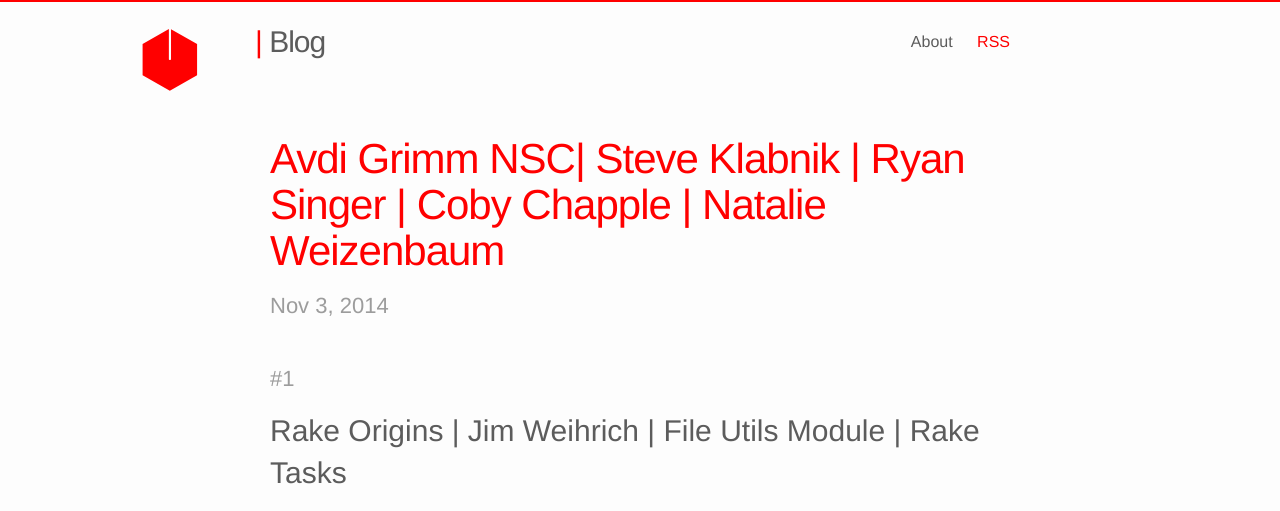
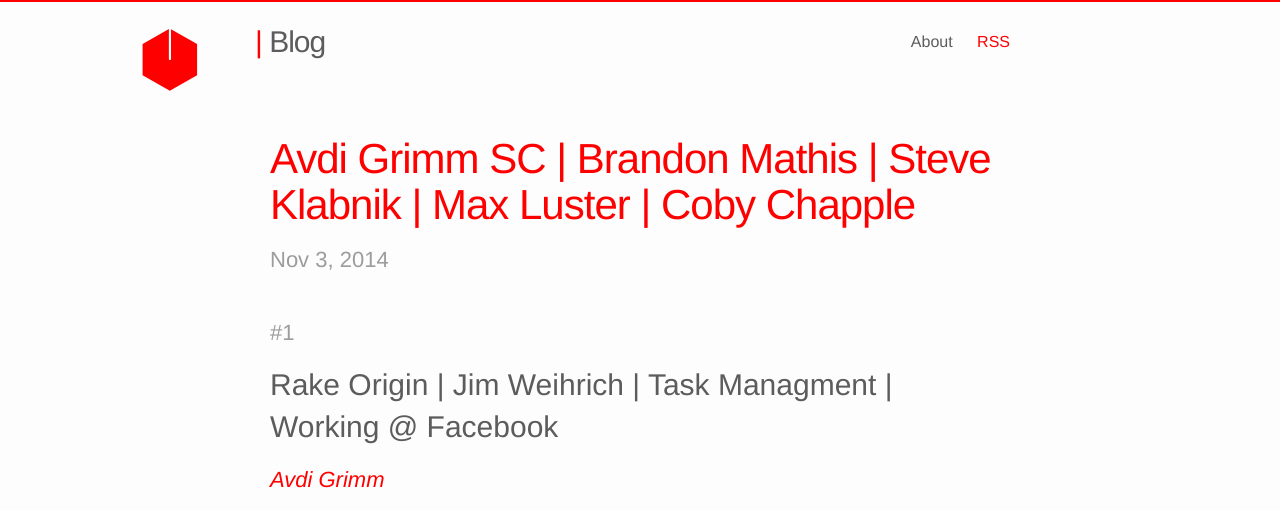
Before and after one commit to vis-kid/between_blog, a Jekyll site: the page built from _posts/2014-11-03-between-what_episode.md, in a window 1280 px wide and 1400 px high. Shown: the top 511 px of the window. Built offline with Jekyll 4.4.1, drawn with Linux system fonts in a browser that asks for light colours; some of the changed text lies outside the part shown; grey boxes are pictures that could not be loaded.

Commit message:
Updates dummy data for example post

```diff
--- a/_posts/2014-11-03-between-what_episode.md
+++ b/_posts/2014-11-03-between-what_episode.md
@@ -1,16 +1,16 @@
 ---
 layout: post
 
-title: Avdi Grimm NSC| Steve Klabnik | Ryan Singer | Coby Chapple | Natalie Weizenbaum
+title: Avdi Grimm SC | Brandon Mathis | Steve Klabnik | Max Luster | Coby Chapple
 
 interviewee01_episode_number: 01
 interviewee01_name: Avdi Grimm
-interviewee01_keywords: Rake Origins | Jim Weihrich | File Utils Module | Rake Tasks
+interviewee01_keywords: Rake Origin | Jim Weihrich | Task Managment | Working @ Facebook
 interviewee01_SC_id: 163421846
 
 interviewee02_episode_number: 02
 interviewee02_name: Coby Chapple
-interviewee02_keywords: Rake Origins | Jim Weihrich | File Utils Module | Rake Tasks
+interviewee02_keywords: Rake Origins | Jim Weihrich | File Utils Module | Rake Tasks | Rake Origins | Jim Weihrich | File Utils Module | Rake Tasks
 interviewee02_SC_id: 163421846
 
 interviewee03_episode_number: 03
```
